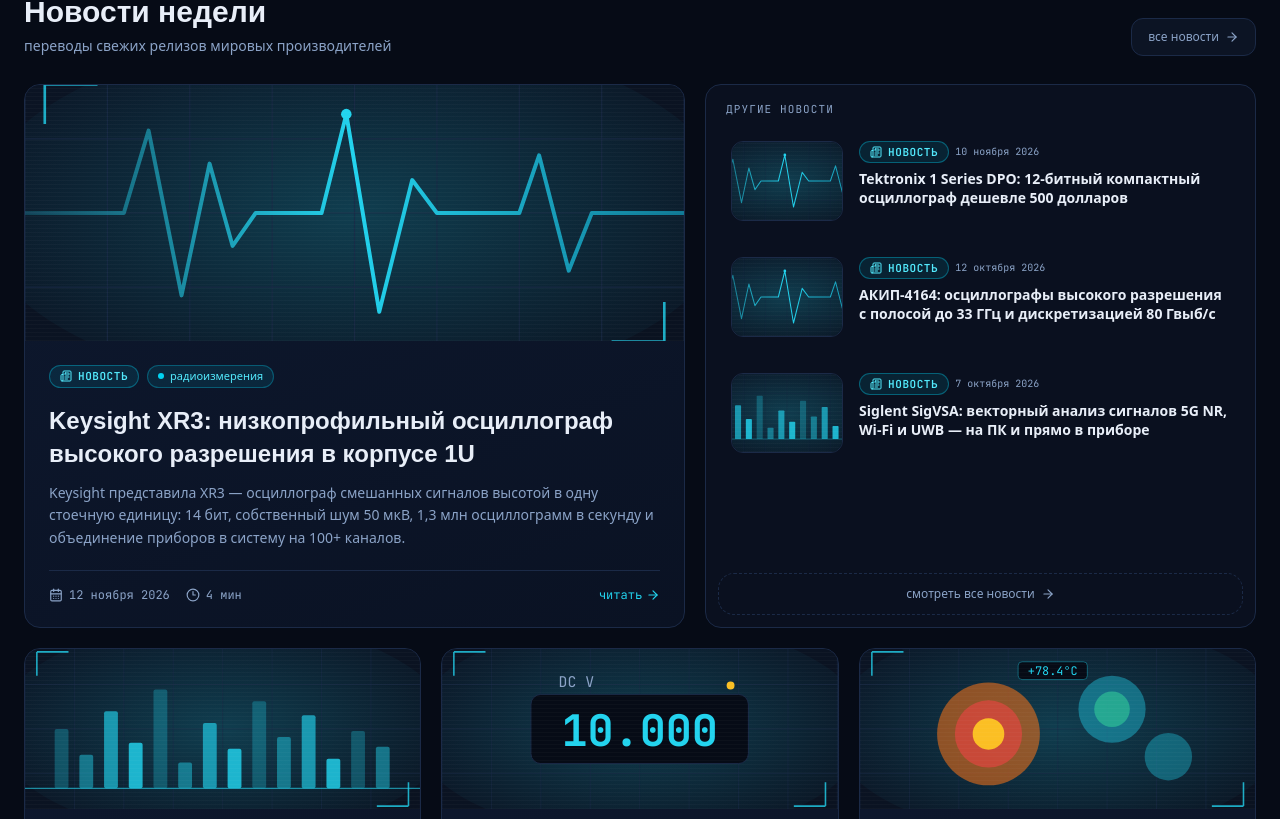
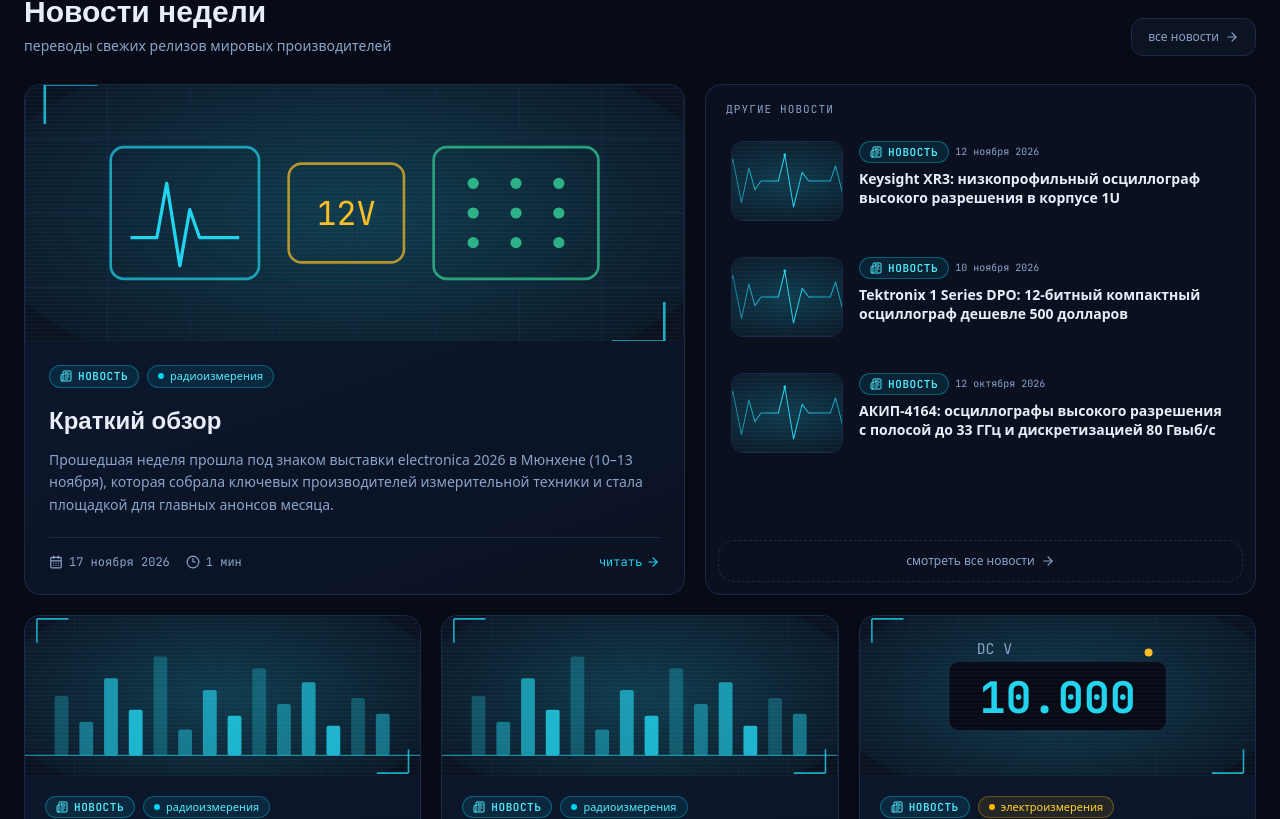
Before and after one commit to rosteam-spec/i-kip, a Next.js app: page / in a window 1280 px wide. Shown: the part 941-1760 px from the top of the page. Built offline with nearby package versions, Linux system fonts and the light colour scheme; a web font is replaced by a local one.

Commit message:
Add files via upload

```diff
--- a/src/data/news.ts
+++ b/src/data/news.ts
@@ -6,6 +6,28 @@ import type { Article } from './types'
  * пресс-релизов и переведены на русский язык.
  */
 export const NEWS: Article[] = [
+   {
+    id: 'electronica-2026-obzor',
+    type: 'news',
+    title: 'Краткий обзор',
+    excerpt:
+      'Прошедшая неделя прошла под знаком выставки electronica 2026 в Мюнхене (10–13 ноября), которая собрала ключевых производителей измерительной техники и стала площадкой для главных анонсов месяца.',
+    date: '17 ноября 2026',
+    isoDate: '2026-11-17',
+    category: 'радиоизмерения',
+    manufacturer: 'Tektronix, Rohde & Schwarz, Keysight, ITECH',
+    source: 'По материалам выставки electronica 2026 (Мюнхен, 10–13 ноября)',
+    readingTime: '1 мин',
+    tags: ['electronica 2026', 'выставка', 'осциллографы', 'анализаторы', 'источники питания'],
+    coverStyle: 'kit',
+    blocks: [
+      {
+        type: 'paragraph',
+        text: 'Прошедшая неделя прошла под знаком выставки electronica 2026 в Мюнхене (10–13 ноября), которая собрала ключевых производителей измерительной техники и стала площадкой для главных анонсов месяца. Центральные события: Tektronix вывела на рынок компактный осциллограф начального уровня 1 Series DPO стоимостью менее 500 долларов с 12-разрядным АЦП и AI-ассистентом Tek Intelligence; Rohde & Schwarz представила портативный комбинированный анализатор R&S FNH, объединяющий анализатор спектра, RTSA, двухпортовый векторный анализатор цепей и измеритель мощности до 32 ГГц, а также пятиканальный источник питания HMP5050. Чуть ранее (3 ноября) Keysight анонсировала низкопрофильный 14-разрядный осциллограф XR3 в формате 1U для синхронизированных многоканальных систем. ITECH на electronica сделала ставку на тестирование силовой инфраструктуры ИИ-центров обработки данных: двунаправленные источники питания IT6600C и высокодинамичные нагрузки IT8100AE.',
+      },
+    ],
+  },
+
    {
     id: 'tektronix-1-series-dpo',
     type: 'news',
```
